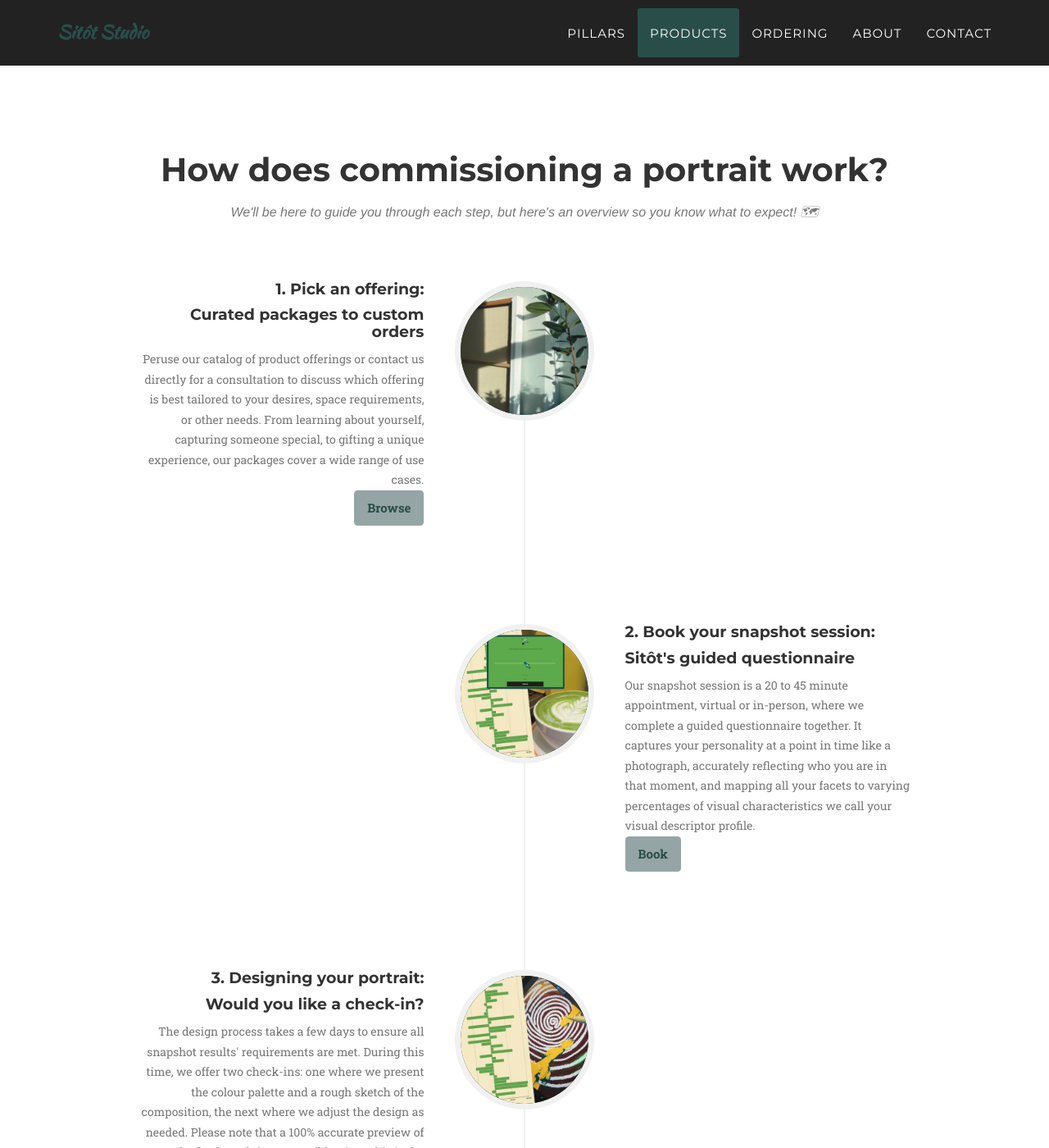
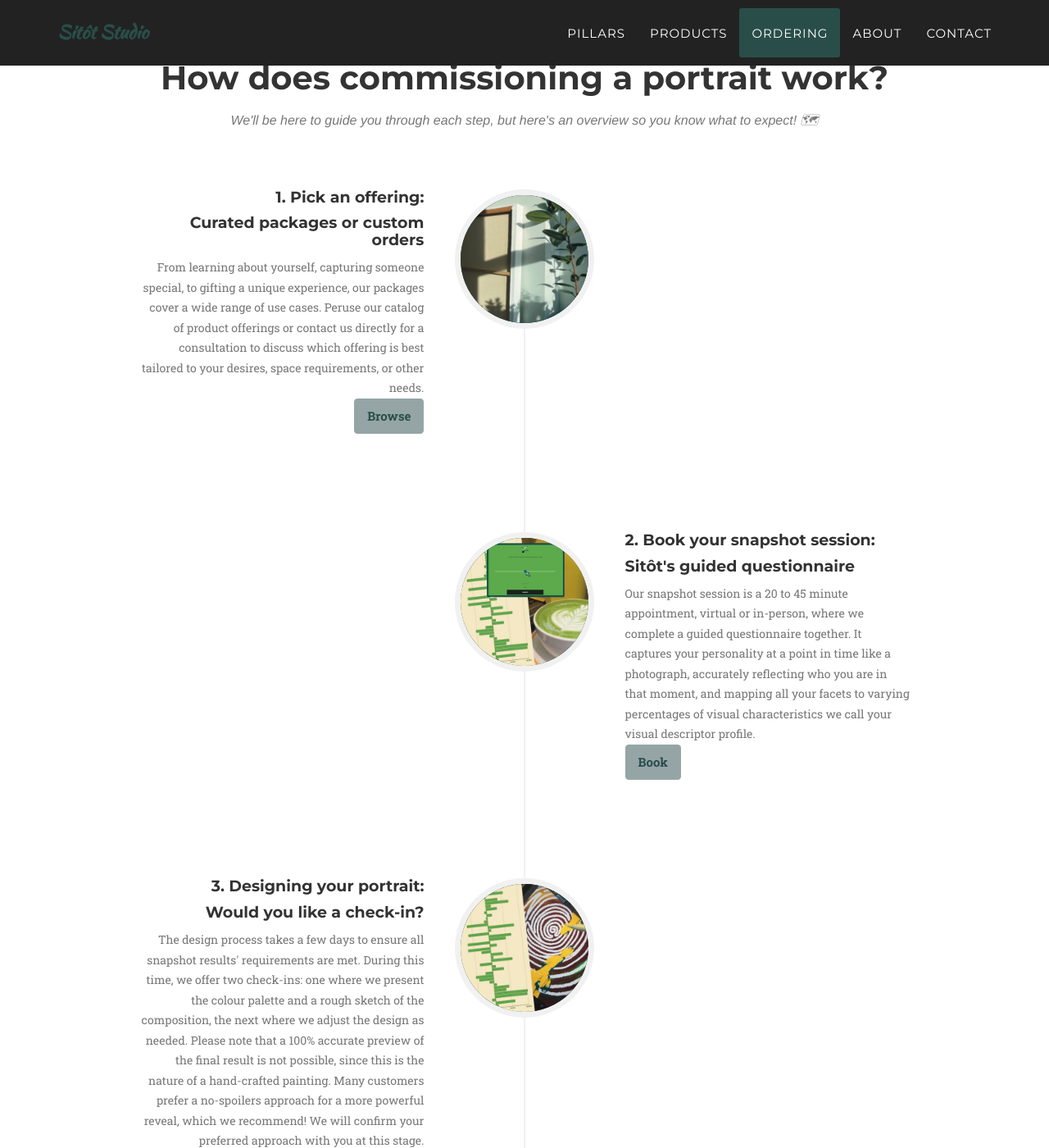
Before and after one commit to sitotstudio/sitotstudio.github.io, a Jekyll site: the page built from index.html, in a window 1280 px wide and 1400 px high, scrolled down 3087 px. Shown: the whole window at 82% size. Built offline with Jekyll 4.4.1, drawn with Linux system fonts in a browser that asks for light colours; some web fonts are replaced; some of the changed text lies outside the part shown.

Commit message:
Reduce text in intro + small timeline adjustments

```diff
--- a/_includes/about.html
+++ b/_includes/about.html
@@ -17,10 +17,10 @@
                             <div class="timeline-panel">
                                 <div class="timeline-heading">
                                     <h4>1. Pick an offering:</h4>
-                                    <h4 class="subheading">Curated packages to custom orders</h4>
+                                    <h4 class="subheading">Curated packages or custom orders</h4>
                                 </div>
                                 <div class="timeline-body">
-                                    <p class="text-muted">Peruse our catalog of product offerings or contact us directly for a consultation to discuss which offering is best tailored to your desires, space requirements, or other needs. From learning about yourself, capturing someone special, to gifting a unique experience, our packages cover a wide range of use cases.</p>
+                                    <p class="text-muted">From learning about yourself, capturing someone special, to gifting a unique experience, our packages cover a wide range of use cases. Peruse our catalog of product offerings or contact us directly for a consultation to discuss which offering is best tailored to your desires, space requirements, or other needs.</p>
                                     <button type="button" class="btn btn-default"><strong><a href="https://www.sitot.ca/#portfolio">Browse</a></strong></button>
                                 </div>
                             </div>
@@ -61,7 +61,7 @@
                             <div class="timeline-panel">
                                 <div class="timeline-heading">
                                     <h4>4. Painting begins:</h4>
-                                    <h4 class="subheading">We're locked in!</h4>
+                                    <h4 class="subheading">We're locked in</h4>
                                 </div>
                                 <div class="timeline-body">
                                     <p class="text-muted">Once the overall creative direction is greenlit, we paint! Please allow 2 weeks to a month of turn-around time, as every canvas is custom-made with locally-sourced wood, and painted to order. To ensure archival quality, we require this time to allow for meticulous work and proper drying time for each layer that builds up to make your personality portrait.</p>
--- a/_includes/services.html
+++ b/_includes/services.html
@@ -52,7 +52,7 @@
             <div class="row">
                 <div class="col-lg-8 col-lg-offset-2 text-center">
                     <p class="large text-muted">
-                         <br> <br>Sitôt is an R&D studio that creates custom abstract art pieces that accurately captures the look and feel of your personality, visualizing who you are on canvas. The snapshot session questionnaire combines domain knowledge and quantum properties to place you on a spectrum for each of our 40 visual descriptors that a human artist then uses to inform the final design of your personality portrait; from colours, composition, textures, to which painting techniques are best suited to visualize who you are inside.<br>
+                         <br> <br>Sitôt is an R&D studio that creates custom abstract art pieces that accurately captures the look and feel of your personality, visualizing who you are on canvas.<br>
                          Each personality portrait's design is 100% human-created, and is a result of your answers to the snapshot questionnaire, cross-modal perception theories applied through cutting-edge software, and the irreplaceable eye & craftsmanship of a human artist.
                     </p>
                 </div>
```
